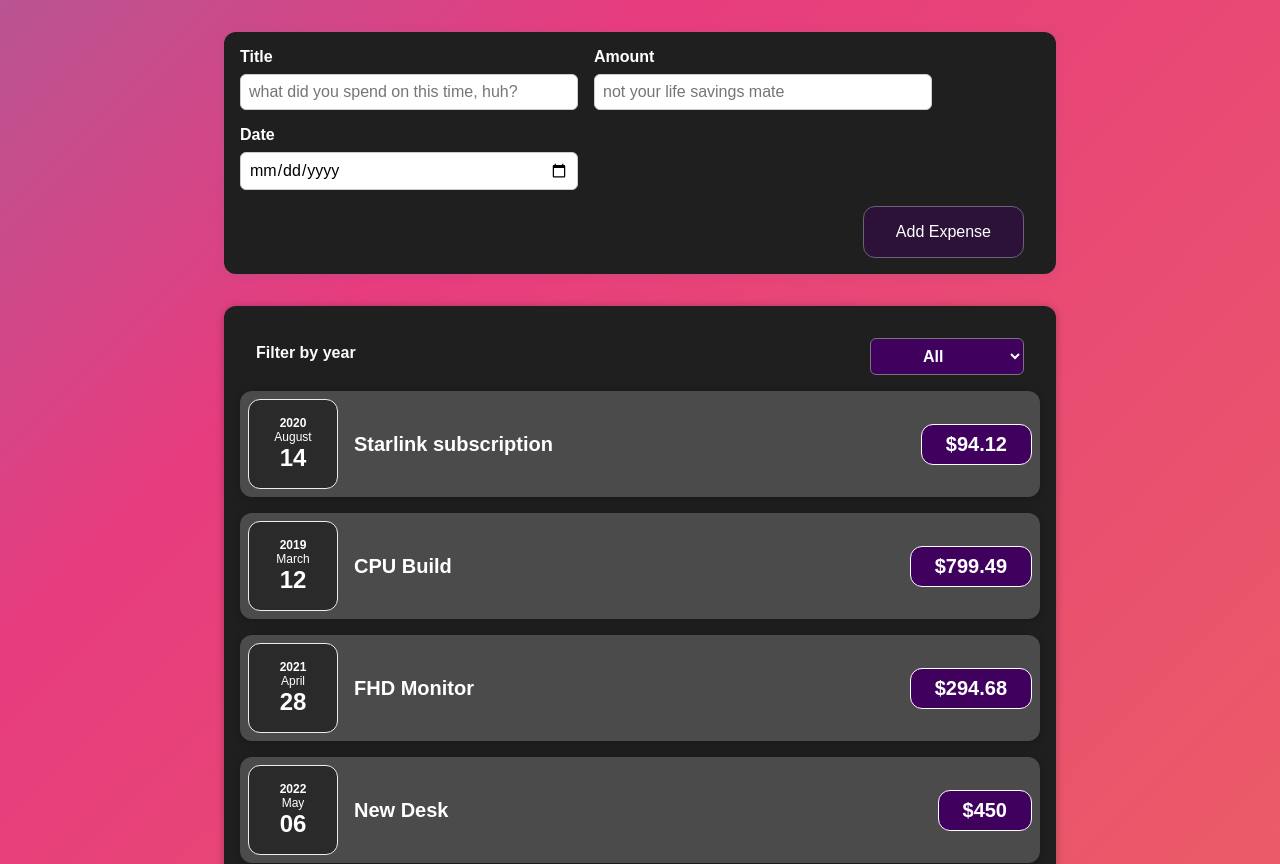
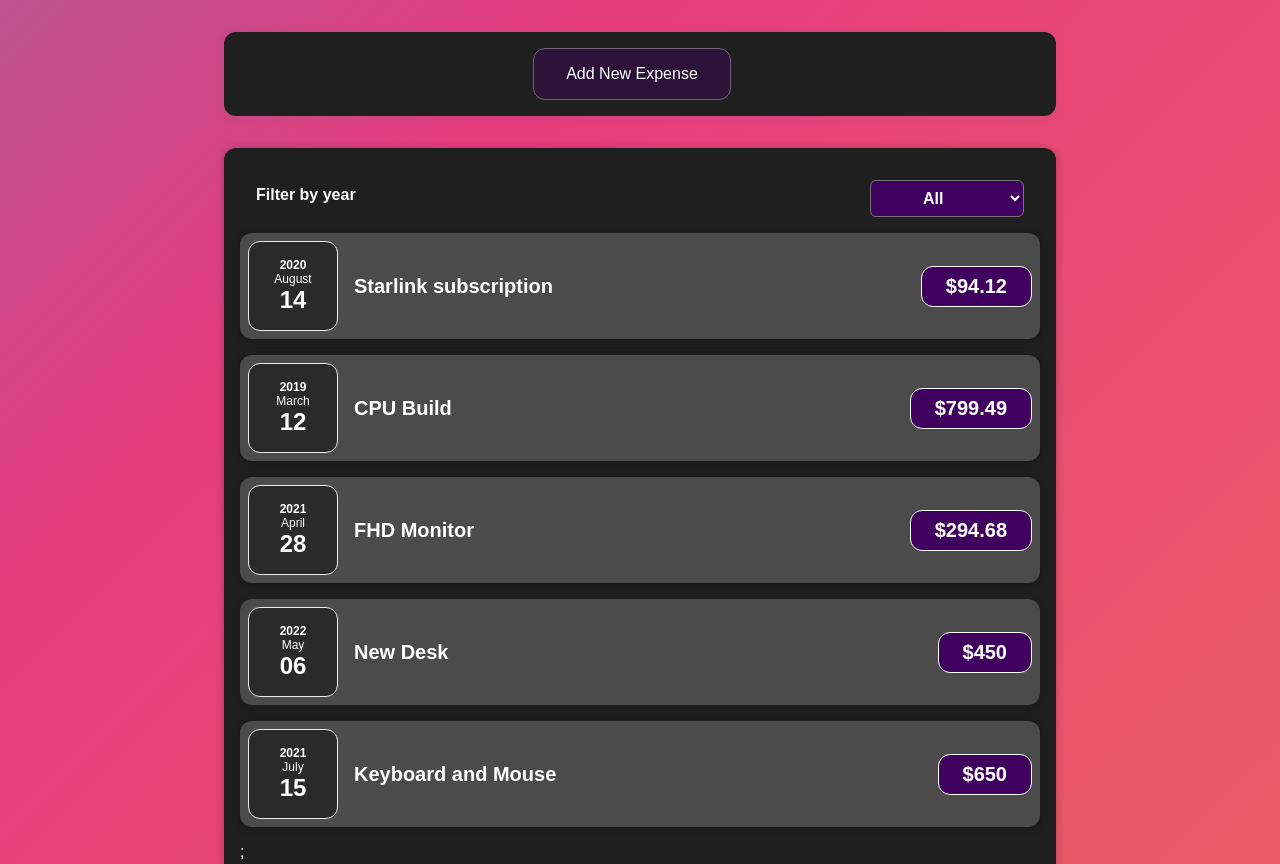
Before and after one commit to CJCODESgit/Expense-Tracker, a React (Create React App) app: page / in a window 1280 px wide. Shown: the top 864 px of the page. Built offline with nearby package versions, Linux system fonts and the light colour scheme.

Commit message:
conditional form rendering

```diff
--- a/src/components/NewExpense/NewExpense.js
+++ b/src/components/NewExpense/NewExpense.js
@@ -1,9 +1,10 @@
-import React from 'react';
+import React, {useState} from 'react';
 
 import ExpenseForm from './ExpenseForm';
 import './NewExpense.css';
 
 const NewExpense = (props) => {
+    const [isEditing, setIsEditing] = useState(false);
     const saveExpenseDataHandler = (enteredExpenseData) => {
         const expenseData = {
             ...enteredExpenseData,
@@ -12,9 +13,14 @@
         props.onAddExpense(expenseData);
     };
 
+    const startEditingHandler = () => {
+        setIsEditing(true)
+    };
+
     return (
     <div className='new-expense'>
-        <ExpenseForm onSaveExpenseData={saveExpenseDataHandler} />
+        {!isEditing && <button onClick={startEditingHandler}>Add New Expense</button>}
+        {isEditing && <ExpenseForm onSaveExpenseData={saveExpenseDataHandler} />}
     </div>
     );
 };
```
